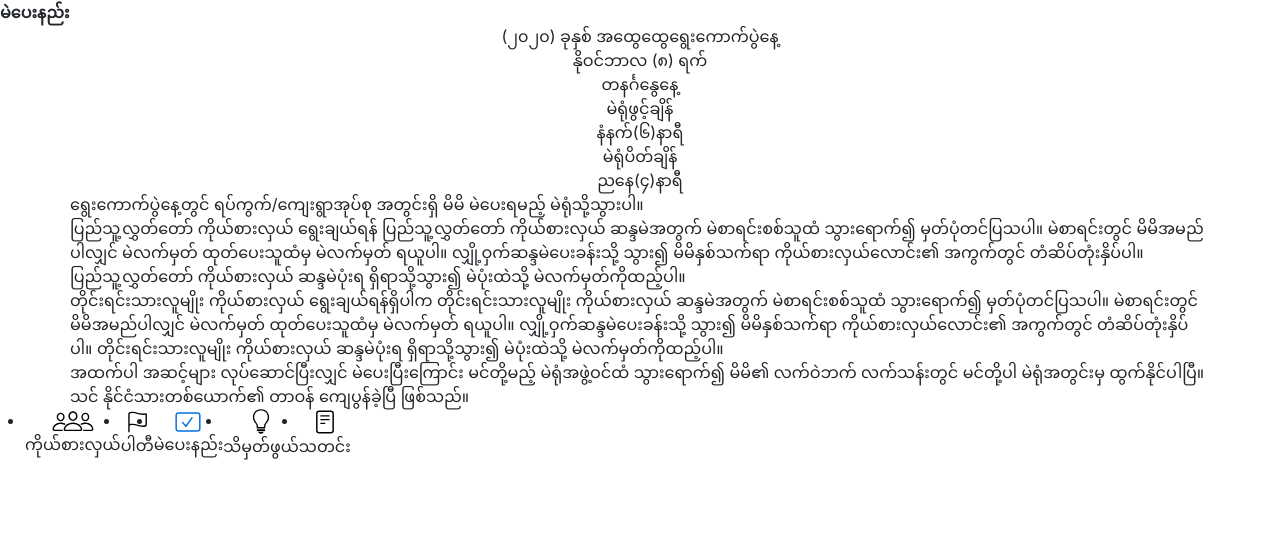
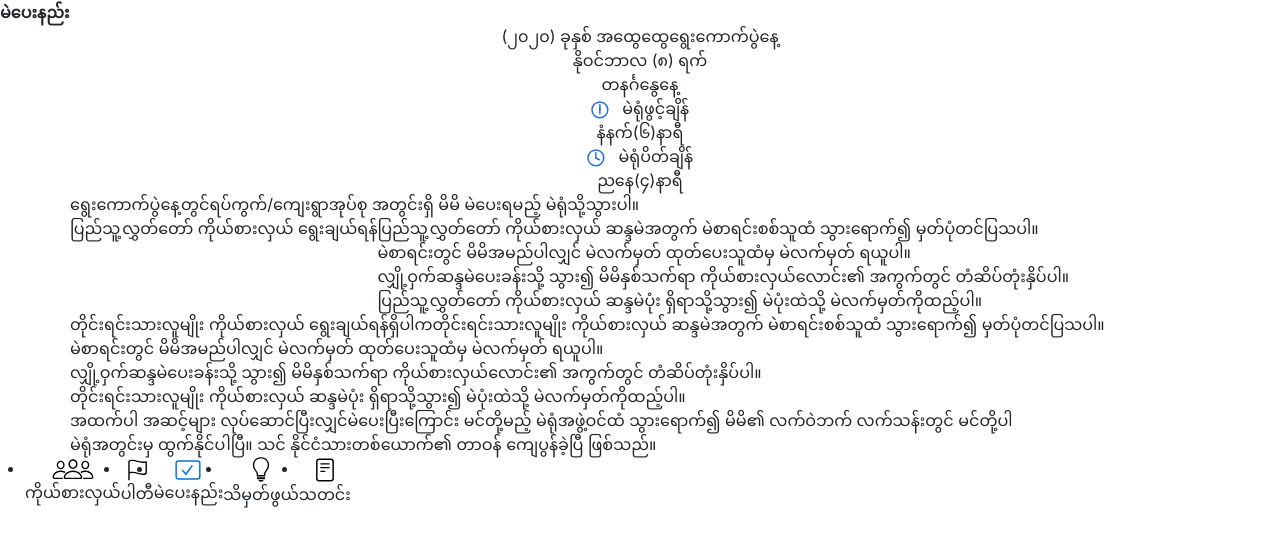
Before and after one commit to PopStackHack/mVoterWeb, a Next.js app: page /how_to_vote in a window 1280 px wide. Shown: the top 546 px of the page. Built offline with nearby package versions, Linux system fonts and the light colour scheme.

Commit message:
How to Vote timeline

```diff
--- a/components/Common/Icons/clock4PM.js
+++ b/components/Common/Icons/clock4PM.js
@@ -5,7 +5,7 @@
 }) => (
   <svg width="18px" height="18px" viewBox="0 0 18 18" version="1.1" xmlns="http://www.w3.org/2000/svg">
   <title>clock_4pm</title>
-  <g id="UI" stroke="none" stroke-width="1" fill={fill} fill-rule="evenodd">
+  <g id="UI" stroke="none" stroke-width="1" fill="none" fill-rule="evenodd">
     <g id="Voting-Guide" transform="translate(-213.000000, -221.000000)" stroke="#2071DA" stroke-width="1.5">
       <g id="Header" transform="translate(20.000000, 96.000000)">
         <g id="Group-7" transform="translate(40.000000, 11.000000)">
--- a/pages/how_to_vote/HowToVote.module.scss
+++ b/pages/how_to_vote/HowToVote.module.scss
@@ -41,4 +41,54 @@
       }
     }
   }
+  .instruction-list {
+    position: relative;
+    // &::after {
+    //   content: '';
+    //   display: inline-block;
+    //   position: absolute;
+    //   top: 0;
+    //   left: 10px;
+    //   width: 2px;
+    //   height: 100%;
+    //   background-color: $primary-color;
+    // }
+  }
+  .title {
+    font-weight: 700;
+    margin-top: 2px;
+    margin-bottom: 3px;
+  }
+  .instruction {
+    padding-left: 30px;
+    position: relative;
+    line-height: 28px;
+    margin: 5px 0;
+    &:last-child::before {
+      content: '';
+      display: none;
+    }
+    &::before {
+      content: '';
+      display: inline-block;
+      position: absolute;
+      top: 20px;
+      left: 10px;
+      width: 2px;
+      height: 100%;
+      background-color: $primary-color;
+    }
+    &::after {
+      content: '';
+      display: inline-block;
+
+      position: absolute;
+      border-radius: 100%;
+      top: 9px;
+      left: 5px;
+      width: 12px;
+      height: 12px;
+      background-color: $primary-color;
+    }
+  }
 }
--- a/pages/how_to_vote/index.js
+++ b/pages/how_to_vote/index.js
@@ -1,6 +1,8 @@
 import Head from 'next/head';
 
 import Layout from '../../components/Layout/Layout';
+import Clock6AM from '../../components/Common/Icons/clock6AM';
+import Clock4PM from '../../components/Common/Icons/clock4PM';
 import AppHeader from '../../components/Layout/AppHeader/AppHeader';
 
 import './HowToVote.module.scss';
@@ -27,7 +29,7 @@
               <div className="HowToVote__votingTime">
                 <div className="opening-time">
                   <span className="pre">
-                    မဲရုံဖွင့်ချိန်
+                    <Clock6AM /> &nbsp; မဲရုံဖွင့်ချိန်
                   </span>
                   <br/>
                   <span>
@@ -36,7 +38,7 @@
                 </div>
                 <div className="closing-time">
                   <span className="pre">
-                    မဲရုံပိတ်ချိန်
+                    <Clock4PM /> &nbsp; မဲရုံပိတ်ချိန်
                   </span>
                   <br/>
                   <span>
@@ -48,37 +50,61 @@
 
             <div className="container">
               <div className="row">
-                ရွေးကောက်ပွဲနေ့တွင်
+                <div className="title">ရွေးကောက်ပွဲနေ့တွင်</div>
+                <div className="instruction-list">
+                  <div className="instruction">
                     ရပ်ကွက်/ကျေးရွာအုပ်စု အတွင်းရှိ မိမိ မဲပေးရမည့် မဲရုံသို့သွားပါ။
                   </div>
-              <div className="row">
-                ပြည်သူ့လွှတ်တော် ကိုယ်စားလှယ် ရွေးချယ်ရန်
-
-                ပြည်သူ့လွှတ်တော် ကိုယ်စားလှယ် ဆန္ဒမဲအတွက် မဲစာရင်းစစ်သူထံ သွားရောက်၍ မှတ်ပုံတင်ပြသပါ။
-                မဲစာရင်းတွင် မိမိအမည်ပါလျှင် မဲလက်မှတ် ထုတ်ပေးသူထံမှ မဲလက်မှတ် ရယူပါ။
-
-                လျှို့ဝှက်ဆန္ဒမဲပေးခန်းသို့ သွား၍ မိမိနှစ်သက်ရာ ကိုယ်စားလှယ်လောင်း၏ အကွက်တွင် တံဆိပ်တုံးနှိပ်ပါ။
-
-                ပြည်သူ့လွှတ်တော် ကိုယ်စားလှယ် ဆန္ဒမဲပုံးရ ရှိရာသို့သွား၍ မဲပုံးထဲသို့ မဲလက်မှတ်ကိုထည့်ပါ။
+                </div>
               </div>
               <div className="row">
-                တိုင်းရင်းသားလူမျိုး ကိုယ်စားလှယ် ရွေးချယ်ရန်ရှိပါက
-
-                တိုင်းရင်းသားလူမျိုး ကိုယ်စားလှယ် ဆန္ဒမဲအတွက် မဲစာရင်းစစ်သူထံ သွားရောက်၍ မှတ်ပုံတင်ပြသပါ။
+                <div className="title">
+                  ပြည်သူ့လွှတ်တော် ကိုယ်စားလှယ် ရွေးချယ်ရန်
+                </div>
+                <div className="instruction-list">
+                  <div className="instruction">
+                    ပြည်သူ့လွှတ်တော် ကိုယ်စားလှယ် ဆန္ဒမဲအတွက် မဲစာရင်းစစ်သူထံ သွားရောက်၍ မှတ်ပုံတင်ပြသပါ။
+                  </div>
+                  <div className="instruction">
                     မဲစာရင်းတွင် မိမိအမည်ပါလျှင် မဲလက်မှတ် ထုတ်ပေးသူထံမှ မဲလက်မှတ် ရယူပါ။
-
+                  </div>
+                  <div className="instruction">
                     လျှို့ဝှက်ဆန္ဒမဲပေးခန်းသို့ သွား၍ မိမိနှစ်သက်ရာ ကိုယ်စားလှယ်လောင်း၏ အကွက်တွင် တံဆိပ်တုံးနှိပ်ပါ။
-
-                တိုင်းရင်းသားလူမျိုး ကိုယ်စားလှယ် ဆန္ဒမဲပုံးရ ရှိရာသို့သွား၍ မဲပုံးထဲသို့ မဲလက်မှတ်ကိုထည့်ပါ။
+                  </div>
+                  <div className="instruction">
+                    ပြည်သူ့လွှတ်တော် ကိုယ်စားလှယ် ဆန္ဒမဲပုံး ရှိရာသို့သွား၍ မဲပုံးထဲသို့ မဲလက်မှတ်ကိုထည့်ပါ။
+                  </div>
+                </div>
               </div>
               <div className="row">
+                <div className="title">
+                  တိုင်းရင်းသားလူမျိုး ကိုယ်စားလှယ် ရွေးချယ်ရန်ရှိပါက
+                </div>
+                <div className="instruction">
+                  တိုင်းရင်းသားလူမျိုး ကိုယ်စားလှယ် ဆန္ဒမဲအတွက် မဲစာရင်းစစ်သူထံ သွားရောက်၍ မှတ်ပုံတင်ပြသပါ။
+                </div>
+                <div className="instruction">
+                  မဲစာရင်းတွင် မိမိအမည်ပါလျှင် မဲလက်မှတ် ထုတ်ပေးသူထံမှ မဲလက်မှတ် ရယူပါ။
+                </div>
+                <div className="instruction">
+                  လျှို့ဝှက်ဆန္ဒမဲပေးခန်းသို့ သွား၍ မိမိနှစ်သက်ရာ ကိုယ်စားလှယ်လောင်း၏ အကွက်တွင် တံဆိပ်တုံးနှိပ်ပါ။
+                </div>
+                <div className="instruction">
+                  တိုင်းရင်းသားလူမျိုး ကိုယ်စားလှယ် ဆန္ဒမဲပုံး ရှိရာသို့သွား၍ မဲပုံးထဲသို့ မဲလက်မှတ်ကိုထည့်ပါ။
+                </div>
+              </div>
+              <div className="row">
+                <div className="title">
                   အထက်ပါ အဆင့်များ လုပ်ဆောင်ပြီးလျှင်
-
+                </div>
+                <div className="instruction">
                   မဲပေးပြီးကြောင်း မင်တို့မည့် မဲရုံအဖွဲ့ဝင်ထံ သွားရောက်၍
                   မိမိ၏ လက်ဝဲဘက် လက်သန်းတွင် မင်တို့ပါ
-
+                </div>
+                <div className="instruction">
                   မဲရုံအတွင်းမှ ထွက်နိုင်ပါပြီ။ သင် နိုင်ငံသားတစ်ယောက်၏ တာဝန်
                   ကျေပွန်ခဲ့ပြီ ဖြစ်သည်။
+                </div>
               </div>
             </div>
           </div>
```
Lines whose indentation alone changed are shown as unchanged.
